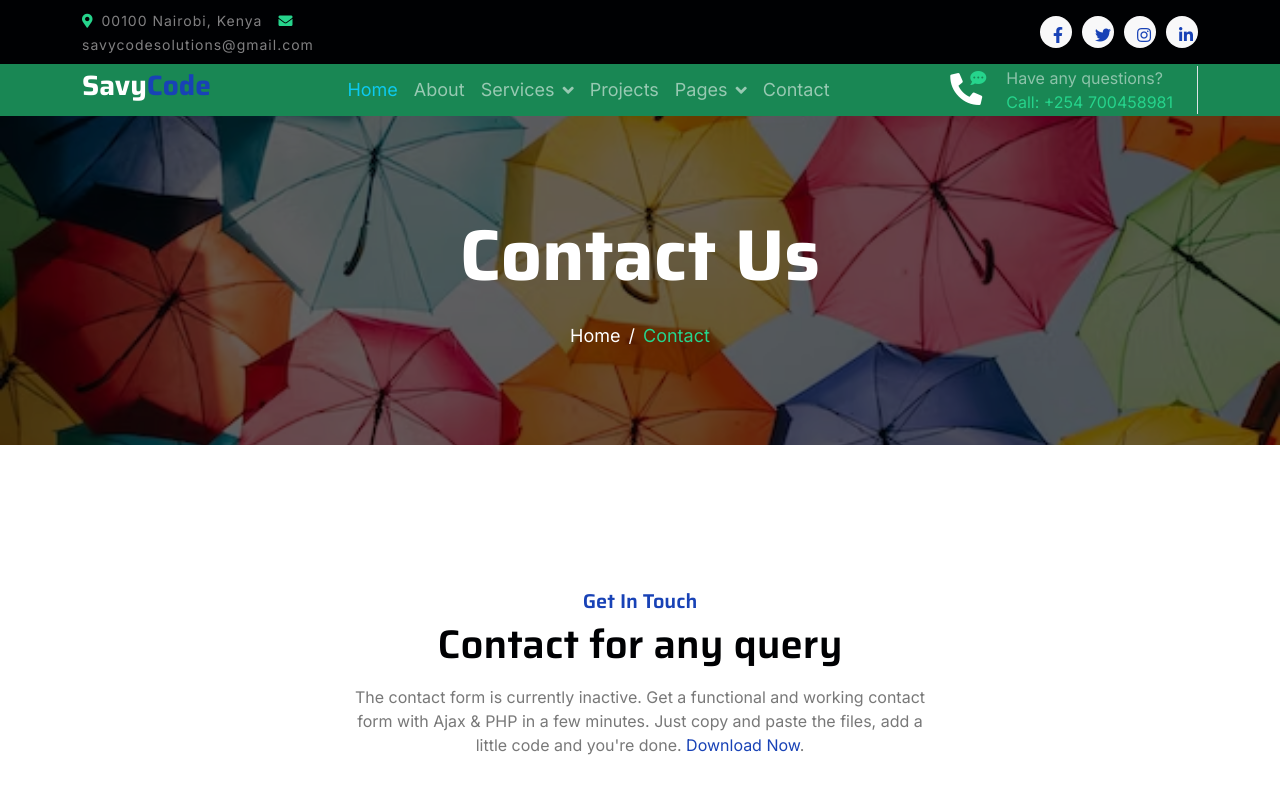
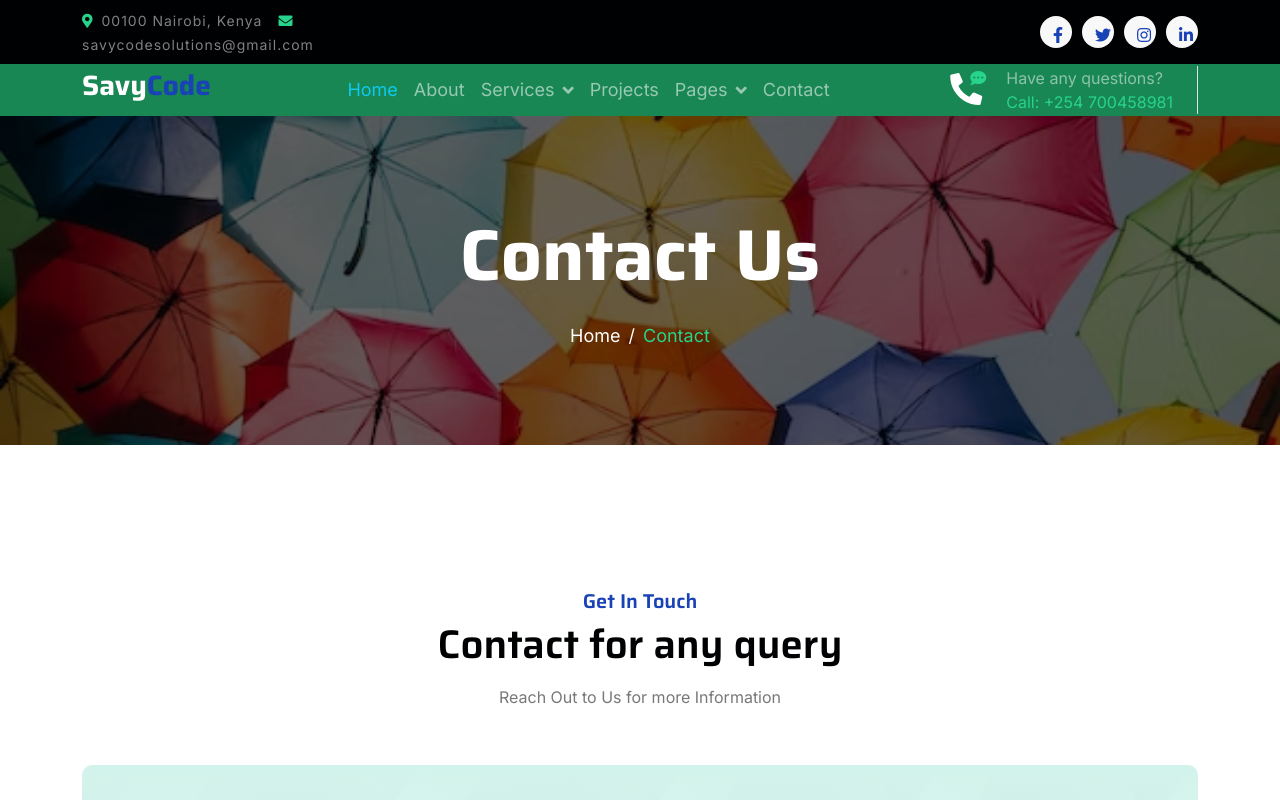
Before and after one commit to Ogola22/Savycode-Website, a Vue app: page /contact in a window 1280 px wide. Shown: the top 800 px of the page. Built offline with nearby package versions, Linux system fonts and the light colour scheme; what vue3-particles would draw is missing.

Commit message:
edited contact page

```diff
--- a/src/views/ContactView.vue
+++ b/src/views/ContactView.vue
@@ -18,9 +18,7 @@
             <div class="text-center mx-auto pb-5 wow fadeIn" data-wow-delay=".3s" style="max-width: 600px;">
                 <h5 class="text-primary">Get In Touch</h5>
                 <h1 class="mb-3">Contact for any query</h1>
-                <p class="mb-2">The contact form is currently inactive. Get a functional and working contact form with Ajax
-                    & PHP in a few minutes. Just copy and paste the files, add a little code and you're done. <a
-                        href="https://htmlcodex.com/contact-form">Download Now</a>.</p>
+                <p class="mb-2">Reach Out to Us for more Information</p>
             </div>
             <div class="contact-detail position-relative p-5">
                 <div class="row g-5 mb-5 justify-content-center">
```
